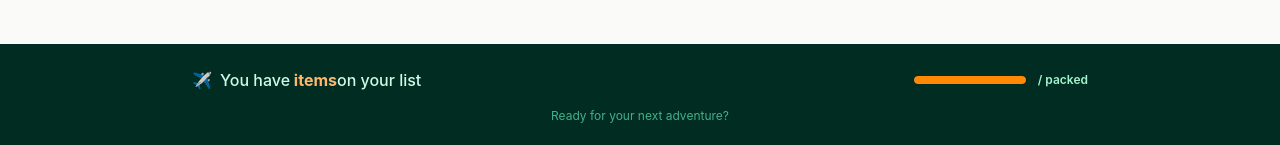
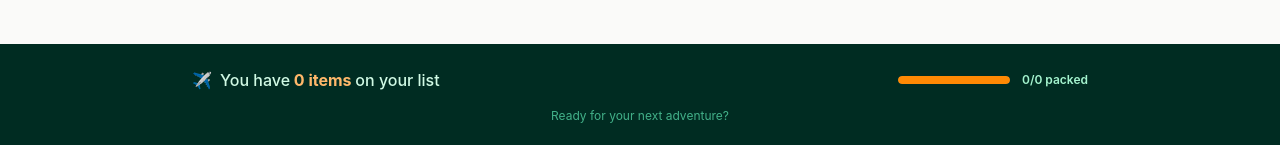
Before and after one commit to Gexof/travel-list, a React (Vite) app: page / in a window 1280 px wide. Shown: the part 652-797 px from the top of the page. Built offline with nearby package versions, Linux system fonts and the light colour scheme.

Commit message:
complete stats

```diff
--- a/src/App.jsx
+++ b/src/App.jsx
@@ -38,7 +38,7 @@ function App() {
         />
       </section>
 
-      <Stats />
+      <Stats items={items} />
     </main>
   );
 }
--- a/src/components/Stats.jsx
+++ b/src/components/Stats.jsx
@@ -1,4 +1,7 @@
-function Stats({ totalItems, packedItems }) {
+function Stats({ items }) {
+  const totalItems = items.length;
+  const packedItems = items.filter((item) => item.packed).length;
+
   return (
     <footer className="bg-emerald-950 px-4 py-6 text-center text-white sm:px-6">
       <div className="mx-auto flex max-w-4xl flex-col items-center gap-3 sm:flex-row sm:justify-between">
@@ -7,7 +10,9 @@ function Stats({ totalItems, packedItems }) {
             ✈️
           </span>
           You have
-          <span className="font-bold text-orange-300">{totalItems} items</span>
+          <span className="font-bold text-orange-300">
+            {` ${totalItems} items `}
+          </span>
           on your list
         </p>
 
```
